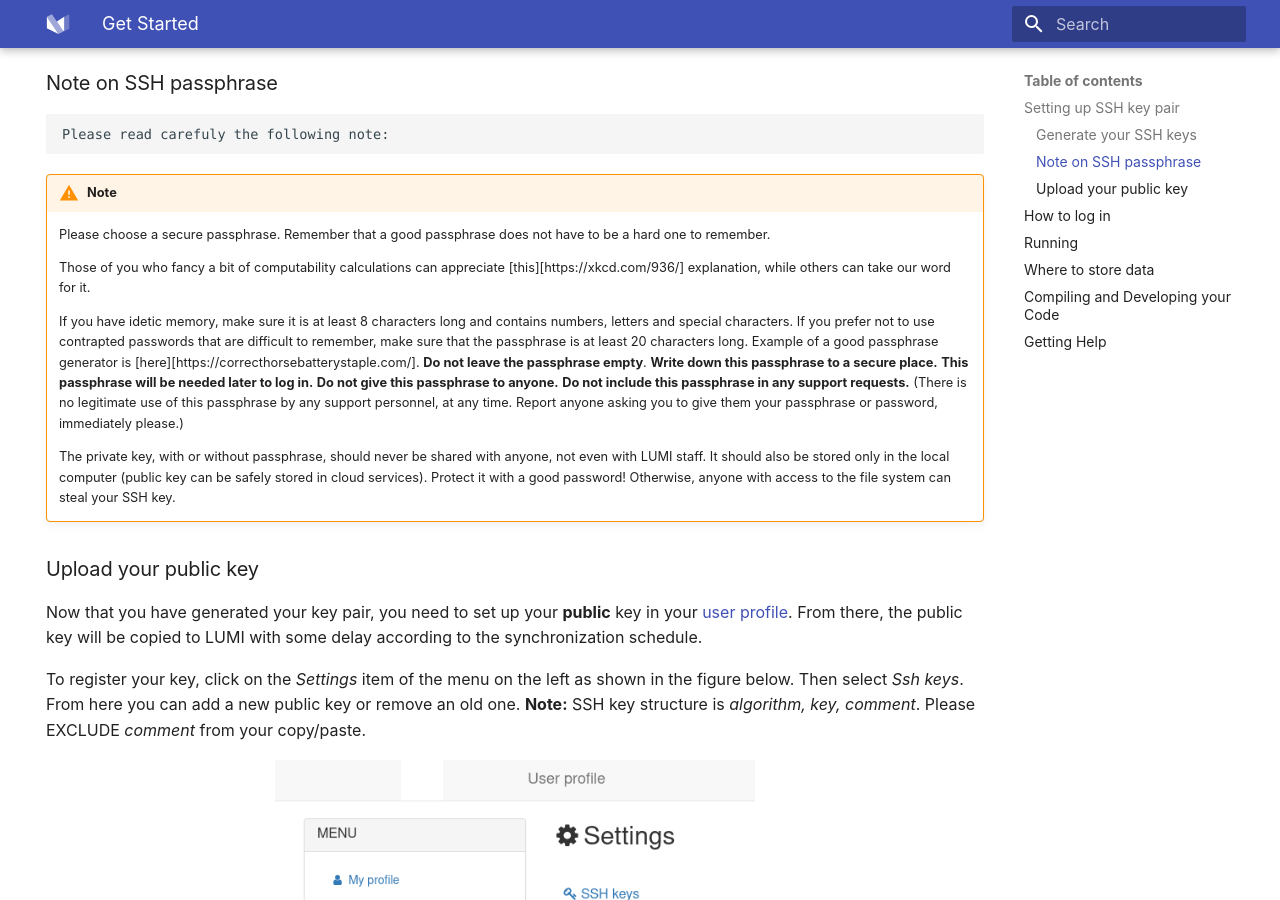
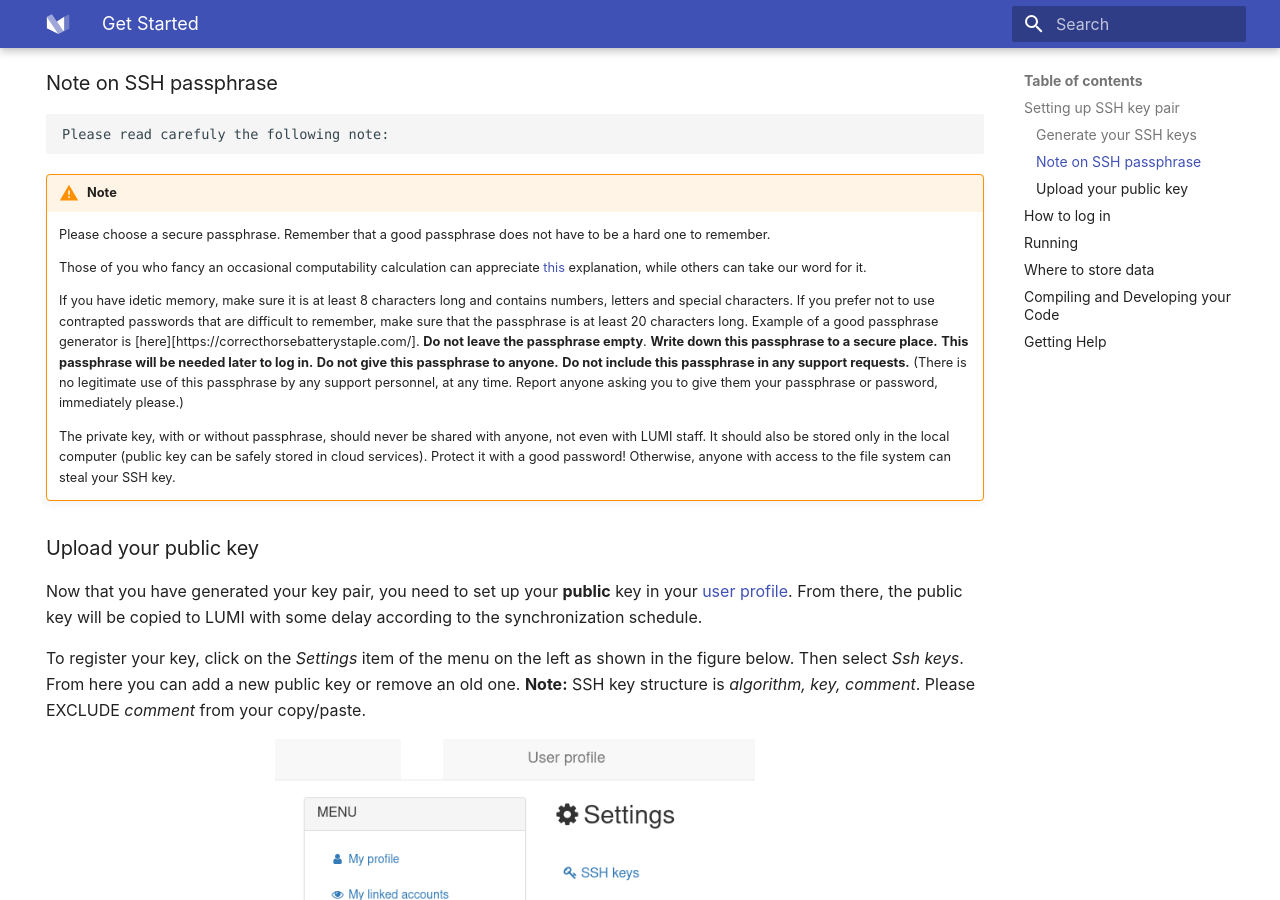
Before and after one commit to Lumi-supercomputer/lumi-userguide, an MkDocs documentation site: the page built from docs/firststeps/getstarted.md, in a window 1280 px wide and 900 px high, scrolled down 2155 px. Built offline with MkDocs 1.6.1 and Material for MkDocs 9.7.7, drawn with Linux system fonts in a browser that asks for light colours.

Commit message:
Update getstarted.md

```diff
--- a/docs/firststeps/getstarted.md
+++ b/docs/firststeps/getstarted.md
@@ -126,8 +129,8 @@
     Please choose a secure passphrase. Remember that a good passphrase does not have
     to be a hard one to remember.
 
-    Those of you who fancy a bit of computability calculations can appreciate
-    [this][https://xkcd.com/936/] explanation, while others can take our word for it.
+    Those of you who fancy an occasional computability calculation can appreciate
+    [this][bad-complex-password] explanation, while others can take our word for it.
 
     If you have idetic memory, make sure it is at least 8 characters long and contains
     numbers, letters and special characters. If you prefer not to use contrapted passwords
```
Also changed, not shown: other parts of docs/firststeps/getstarted.md (+3 -0 lines).
